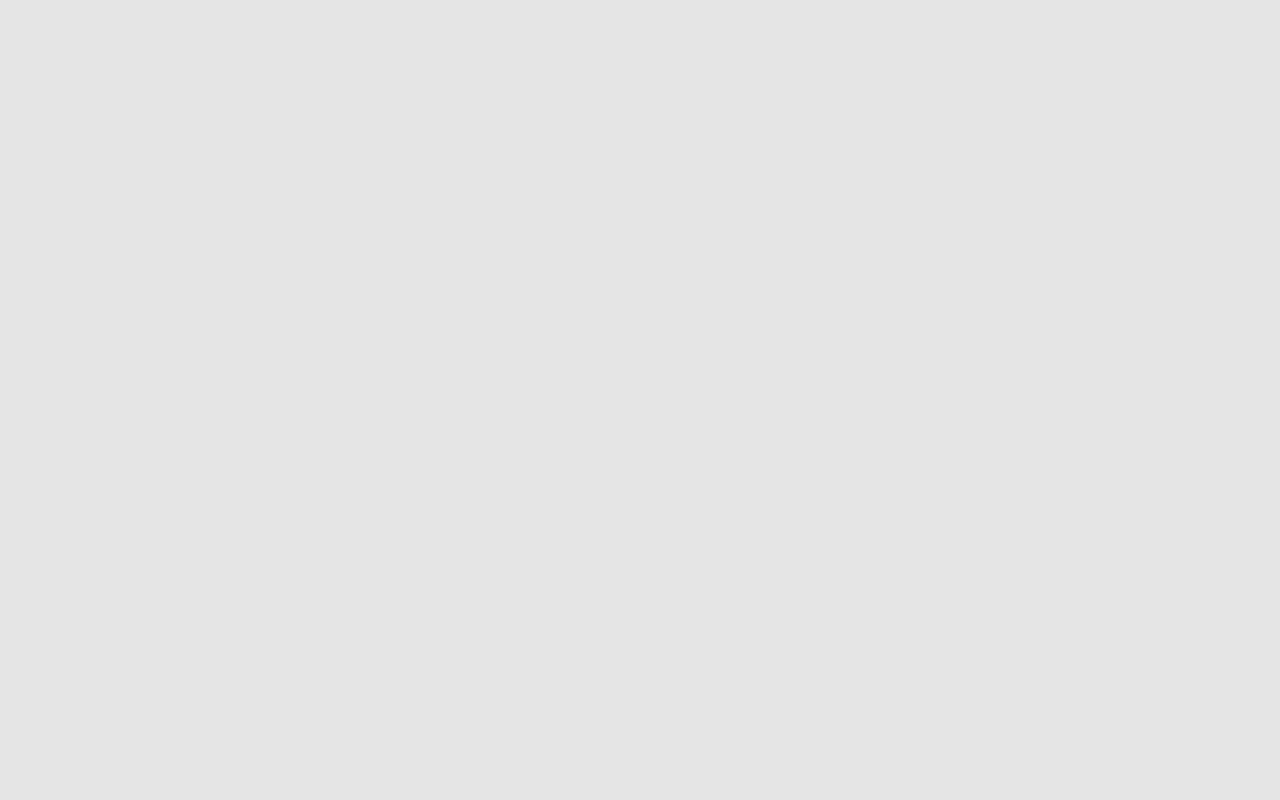
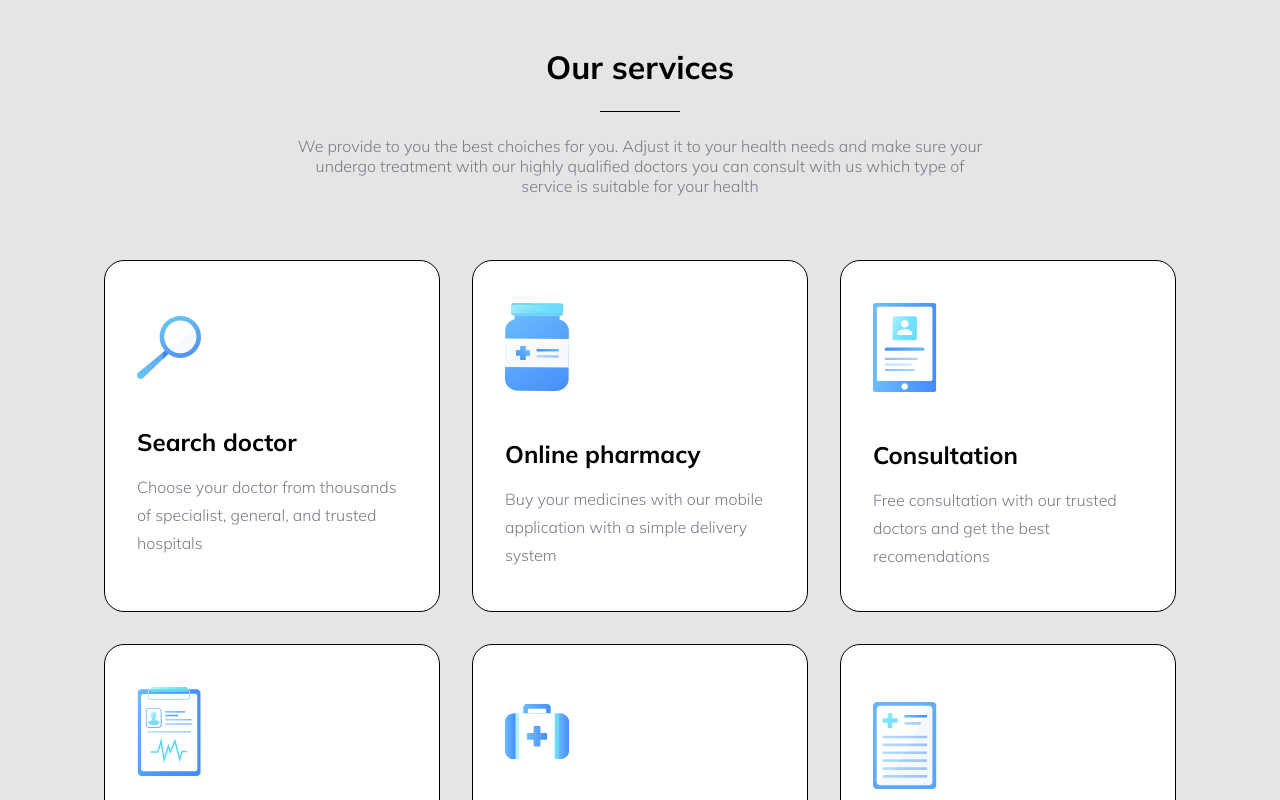
Before and after one commit to EmanuelJovito/trafalgar, a Next.js app: page / in a window 1280 px wide. Shown: the part 740-1540 px from the top of the page. Before the commit the page ends 800 px from the top, so only its background shows below. Built offline with nearby package versions, Linux system fonts and the light colour scheme.

Commit message:
feat: Criando landing page

```diff
--- a/src/pages/index.tsx
+++ b/src/pages/index.tsx
@@ -1,4 +1,4 @@
-import { Conteiner, Content } from '../styles/index'
+import { Conteiner, Content, Grid, OurServices } from '../styles/index'
 
 import { Header } from "../components/Header";
 
@@ -17,6 +17,46 @@ export default function Home() {
 
         <img src="trafalgar-header illustration 1.svg" alt="" />
       </Content>
+
+      <OurServices>
+        <h1>Our services</h1>
+        <div></div>
+        <p>We provide to you the best choiches for you. Adjust it to your health needs and make sure your undergo treatment
+        with our highly qualified doctors you can consult with us which type of service is suitable for your health</p>
+      </OurServices>
+
+      <Grid>
+        <div>
+          <img src="lupa.svg" alt="busca" />
+          <h1>Search doctor</h1>
+          <p>Choose your doctor from thousands of specialist, general, and trusted hospitals</p>
+        </div>
+        <div>
+          <img src="remedio.svg" alt="farmacia" />
+          <h1>Online pharmacy</h1>
+          <p>Buy  your medicines with our mobile application with a simple delivery system</p>
+        </div>
+        <div>
+          <img src="tablet.svg" alt="tablet" />
+          <h1>Consultation</h1>
+          <p>Free consultation with our trusted doctors and get the best recomendations</p>
+        </div>
+        <div>
+          <img src="info.svg" alt="informação" />
+          <h1>Details info</h1>
+          <p>Free consultation with our trusted doctors and get the best recomendations</p>
+        </div>
+        <div>
+          <img src="kit.svg" alt="emergencia" />
+          <h1>Emergency care</h1>
+          <p>You can get 24/7 urgent care for yourself or your children and your lovely family</p>
+        </div>
+        <div>
+          <img src="tabela.svg" alt="tabela" />
+          <h1>Tracking</h1>
+          <p>Track and save your medical history and health data </p>
+        </div>
+      </Grid>
     </Conteiner>
   )
 }
--- a/src/styles/index.ts
+++ b/src/styles/index.ts
@@ -57,3 +57,63 @@ export const Content = styled.div`
     width: 35rem;
   }
 `
+
+export const OurServices = styled.div`
+  width: 55%;
+
+  margin-top: 10rem;
+
+  display: flex;
+  flex-direction: column;
+  align-items: center;
+
+  div {
+    width: 5rem;
+    border-bottom: 1px solid black;
+    margin-top: 1.5rem;
+  }
+
+  p {
+    margin-top: 1.5rem;
+    text-align: center;
+    color: rgba(125, 121, 135, 1);
+  }
+`
+
+export const Grid = styled.div`
+  display: grid;
+  grid-template-columns: 1fr 1fr 1fr;
+  gap: 2rem;
+
+  margin-top: 4rem;
+
+  div {
+    width: 21rem;
+    height: 22rem;
+
+    padding: 2rem;
+
+    background: rgba(255, 255, 255, 1);
+
+    display: flex;
+    flex-direction: column;
+    justify-content: center;
+
+    border: 1px solid black;
+    border-radius: 20px;
+
+    img {
+      width: 4rem;
+    }
+
+    h1 {
+      margin-top: 3rem;
+      font-size: 1.5rem;
+    }
+
+    p {
+      margin-top: 1rem;
+      line-height: 28px;
+    }
+  }
+`
```
